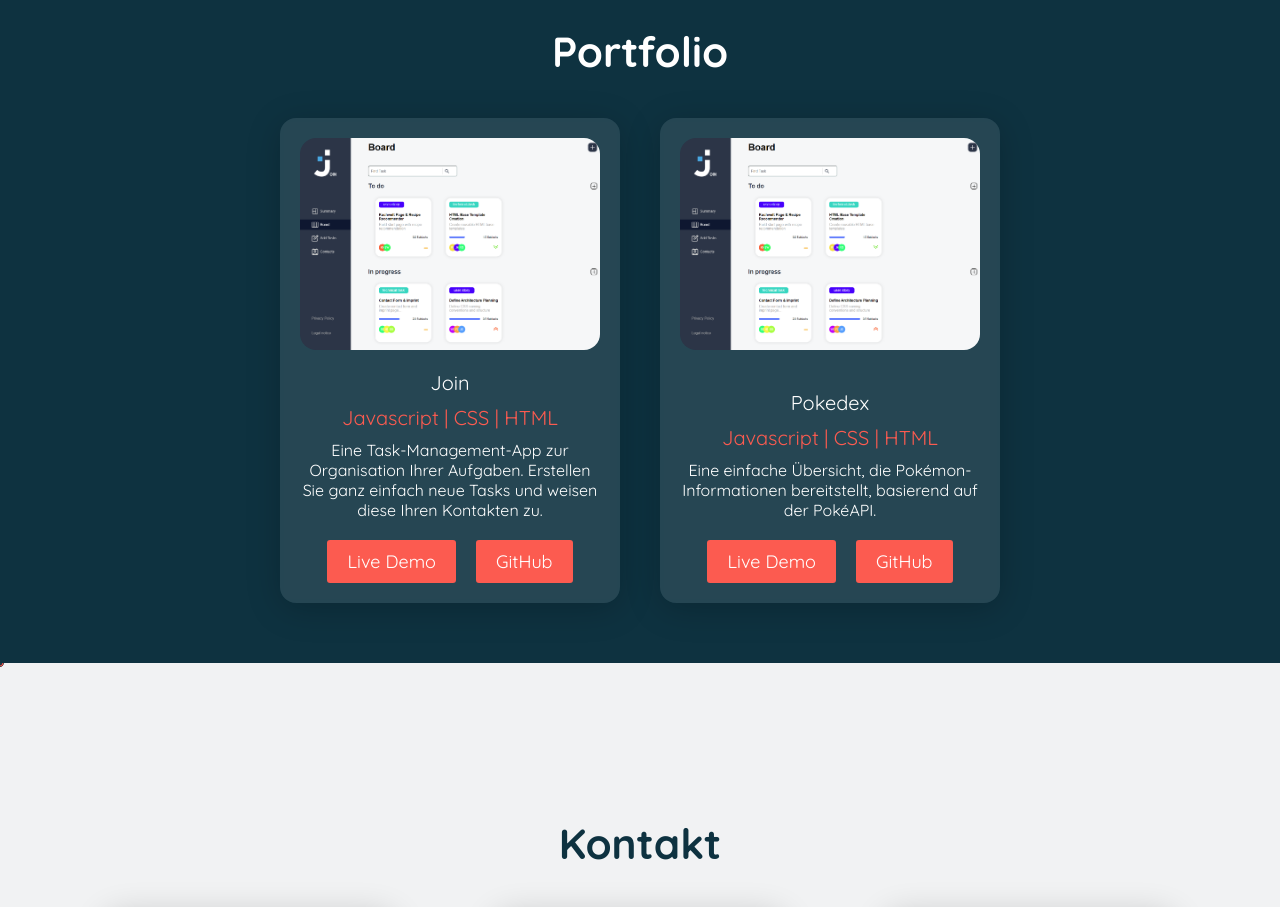
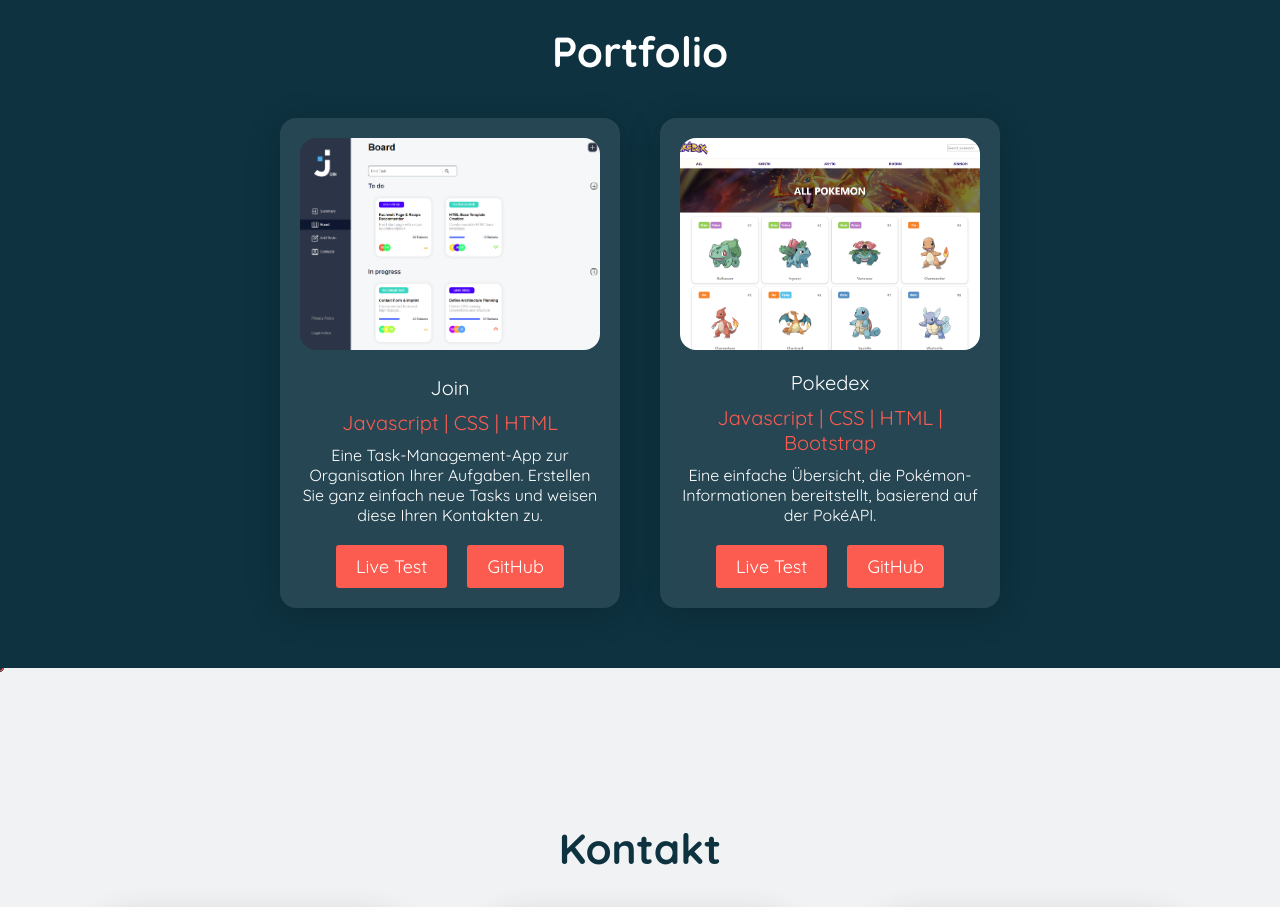
Before and after one commit to GrischaTDev/Portfolio-V1, a plain HTML site: page index.html in a window 1280 px wide. Shown: the part 2120-3027 px from the top of the page. Drawn offline with Linux system fonts and the light colour scheme.

Commit message:
Update Portfolio

```diff
--- a/index.html
+++ b/index.html
@@ -114,19 +114,19 @@
                     <span class="color1">Javascript | CSS | HTML</span>
                     <span class="portfolio-description">Eine Task-Management-App zur Organisation Ihrer Aufgaben. Erstellen Sie ganz einfach neue Tasks und weisen diese Ihren Kontakten zu.</span>
                     <div class="portfolio-btn">
-                        <a target="_blank" href="https://join-27.developerakademie.net/">Live Demo</a>
+                        <a target="_blank" href="https://join-27.developerakademie.net/">Live Test</a>
                         <a target="_blank" href="https://github.com/GrischaTDev/Join-Kanban.git">GitHub</a>
                     </div>
                 </div>
             </div>
             <div class="portfolio-item">
-                <img src="./img/join.png" alt="Join">
+                <img src="./img/pokedex.png" alt="Join">
                 <div class="portfolio-info">
                     <span>Pokedex</span>
-                    <span class="color1">Javascript | CSS | HTML</span>
+                    <span class="color1">Javascript | CSS | HTML | Bootstrap</span>
                     <span class="portfolio-description">Eine einfache Übersicht, die Pokémon-Informationen bereitstellt, basierend auf der PokéAPI.</span>
                     <div class="portfolio-btn">
-                        <a target="_blank" href="https://join-27.developerakademie.net/">Live Demo</a>
+                        <a target="_blank" href="https://grischa-taenzer.developerakademie.net/Projekte/Modul%209/Pokedex/">Live Test</a>
                         <a target="_blank" href="https://github.com/GrischaTDev/Pokedex-DA.git">GitHub</a>
                     </div>
                 </div>
--- a/style.css
+++ b/style.css
@@ -262,6 +262,7 @@ menu a:hover {
 
 .portfolio-info span {
     font-size: 20px;
+    text-align: center;
 }
 
 .portfolio-info a {
@@ -305,6 +306,8 @@ menu a:hover {
 
 .portfolio-item img {
     border-radius: 16px;
+    height: 212px;
+    object-fit: cover;
 }
 
 .portfolio-description {
```
Also changed, not shown: img/pokedex.png (added).
